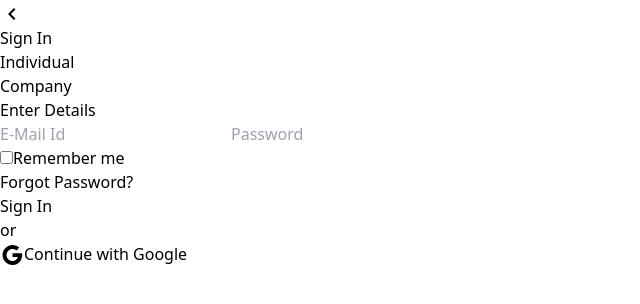
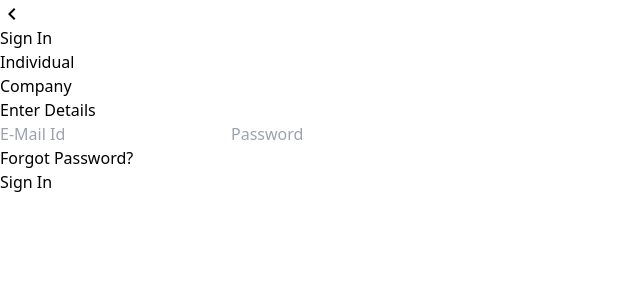
Before and after one commit to GovtCollegeFundingProject/FrontEnd, a React (Vite) app: page /signin in a window 1280 px wide. Shown: the top 304 px of the page, without its empty margins (0-640 px from the left). Built offline with nearby package versions, Linux system fonts and the light colour scheme.

Commit message:
feat: Update environment variable for VITE_BASE_URL and fix className typo in Hero component

```diff
--- a/src/components/Hero.jsx
+++ b/src/components/Hero.jsx
@@ -3,7 +3,7 @@ import React from 'react'
 
 const Hero = () => {
   return (
-    <div id='home' class="bg-[url('./image4.png')] bg-contain h-96 w-full">
+    <div id='home' className="bg-[url('./image4.png')] bg-contain h-96 w-full">
       <div className=" flex flex-col items-center justify-center gap-3 pt-3">
         <div className="">
           <h1 className="text-3xl font-bold text-[#06038D] text-center pt-20 pl-5">Contribute to the collective endeavor to enable</h1>
--- a/src/components/Navbar.jsx
+++ b/src/components/Navbar.jsx
@@ -1,8 +1,11 @@
 import React from 'react'
+import { useSelector } from 'react-redux'
 import { useNavigate } from 'react-router'
+import { selectToken } from '../redux/authSlice'
 
 const Navbar = () => {
 
+  const token = useSelector(selectToken);
   const navigate = useNavigate()
   const handleClick1 = () => {
     navigate('/signin')
@@ -27,14 +30,19 @@ const Navbar = () => {
             <a href="#about" className="text-2xl font-bold text-black">About</a>
           </div>
         </div>
-      <div className="mt-5 mr-12">
+        {
+          token ? (<div className="mt-5 mr-12">
+            <p className=' text-black text-xl'>HI</p>
+          </div>) : (<div className="mt-5 mr-12">
             <button onClick={handleClick1} className=" bg-white border-2 border-[#06038D] text-[#06038D] font-semibold py-1.5 px-4 mr-4">
               Sign In
             </button>
-        <button  onClick={handleClick2} className="bg-[#06038D] font-semibold text-white py-2 px-4">
+            <button onClick={handleClick2} className="bg-[#06038D] font-semibold text-white py-2 px-4">
               Register
             </button>
-      </div>
+          </div>)
+        }
+
       </div>
     </>
   )
--- a/src/components/SignIn.jsx
+++ b/src/components/SignIn.jsx
@@ -1,19 +1,48 @@
-import GoogleIcon from '@mui/icons-material/Google';
 import LessThanIcon from '@mui/icons-material/ChevronLeft';
 import { useNavigate } from 'react-router'
 import React, { useState } from 'react';
-
+import axios from 'axios';
+import { useDispatch, useSelector } from 'react-redux';
+import { selectToken, setMail, setToken } from '../redux/authSlice';
 const Signin = () => {
+  const dispatch = useDispatch();
+  const token = useSelector(selectToken);
   const navigate = useNavigate();
   const handleClicks = () => {
     navigate('/');
   };
   const [selectedTab, setSelectedTab] = useState('individual');
   const [formData, setFormData] = useState({
-    mail: '',
+    email: '',
     password: '',
-    remember: false,
   });
+
+  const BASE_URL = import.meta.env.VITE_BASE_URL;
+
+  const handleSubmit = async (e) => {
+    e.preventDefault();
+    try {
+      console.log(formData);
+      const response = await axios.post(`${BASE_URL}auth/login/`, formData, {
+        withCredentials: true,
+      });
+
+      if (response && response.data) {
+        dispatch(setToken(response.data.token));
+        console.log(response.data.user?.email);
+        dispatch(setMail(response.data.user?.email));
+        console.log(response.data);
+
+        if (token) {
+          navigate('/');
+        }
+      } else {
+        console.error('Unexpected response structure:', response);
+      }
+    } catch (error) {
+      console.error('Error during login:', error.response?.data || error.message);
+    }
+  };
 
   const handleChange = (e) => {
     const { name, value, type, checked } = e.target;
@@ -53,7 +82,7 @@ const Signin = () => {
             </div>
             <input
               type="email"
-              name="mail"
+              name="email"
               placeholder="E-Mail Id"
               value={formData.mail}
               onChange={handleChange}
@@ -68,33 +97,15 @@ const Signin = () => {
               className="w-full p-2 mb-4 border border-gray-300 rounded"
             />
             <div className="flex justify-between items-center w-full mb-4">
-              <div className="flex items-center">
-                <input
-                  type="checkbox"
-                  name="remember"
-                  id="remember"
-                  checked={formData.remember}
-                  onChange={handleChange}
-                  className="mr-2"
-                />
-                <label htmlFor="remember" className="text-sm text-gray-700">Remember me</label>
-              </div>
               <div className="text-sm">
                 <a href="#" className="text-blue-500 hover:underline">Forgot Password?</a>
               </div>
             </div>
             <button
               className="w-full p-3 text-md bg-blue-900 text-white font-semibold rounded"
-              onClick={() => navigate('/')}
+              onClick={handleSubmit}
             >
               Sign In
-            </button>
-            <p className="my-4 text-center font-semibold text-lg text-gray-600">or</p>
-            <button
-              className="w-full p-3 text-md bg-[#C1C1C1] text-black font-semibold rounded"
-            >
-              <GoogleIcon className="text-lg text-black mr-3" />
-              Continue with Google
             </button>
           </div>
         </div>
--- a/src/redux/authSlice.js
+++ b/src/redux/authSlice.js
@@ -2,6 +2,7 @@ import { createSlice } from '@reduxjs/toolkit';
 
 const initialState = {
   token: null,
+  email:'',
 };
 
 const authSlice = createSlice({
@@ -14,9 +15,15 @@ const authSlice = createSlice({
     clearToken: (state) => {
       state.token = null;
     },
-  },
-});
+    setMail: (state, action) => {
+      state.email = action.payload;
+    },
+    clearMAil: (state) => {
+      state.email = '';
+    },
+}});
 
-export const { setToken, clearToken } = authSlice.actions;
+export const { setToken, clearToken, setMail, clearMAil } = authSlice.actions;
 export const selectToken = (state) => state.auth.token;
+export const selectMail = (state) => state.auth.email;
 export default authSlice.reducer;
```
Also changed, not shown: 1 other file (tests, documents, lock files or other folders). Lines whose indentation alone changed are shown as unchanged.
